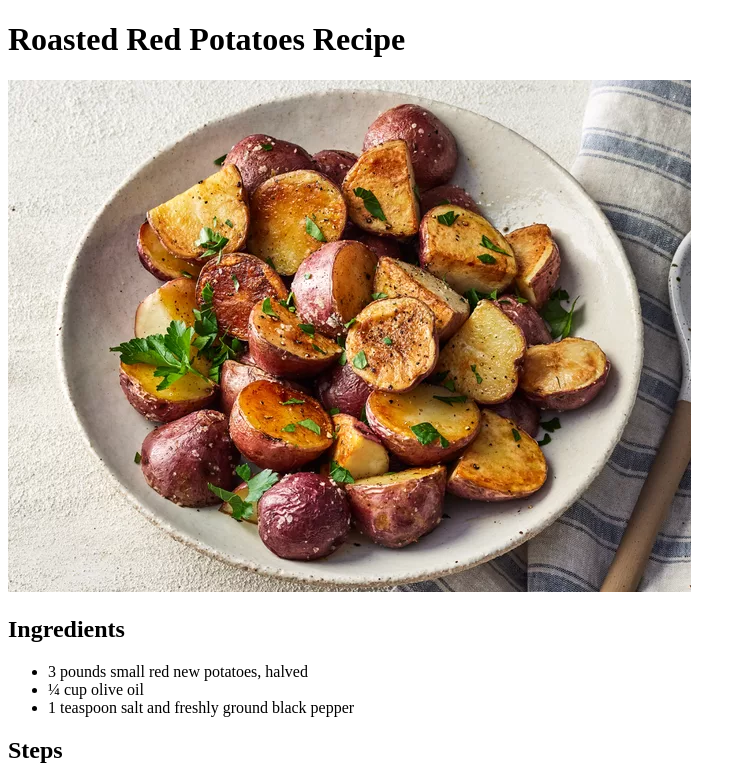
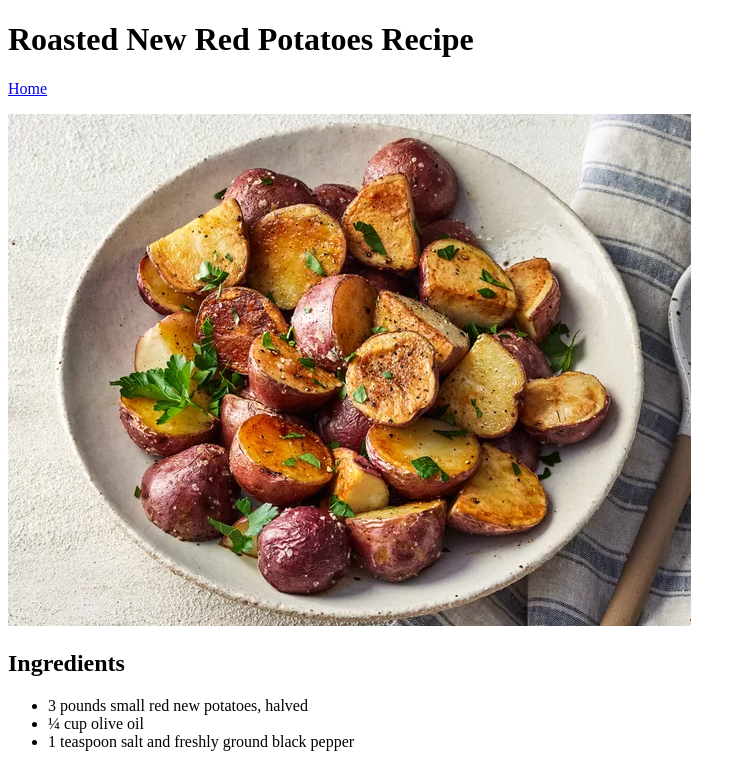
Before and after one commit to Zedel728/odin-recipes, a plain HTML site: page recipes/roasted-potatoes.html in a window 1280 px wide. Shown: the top 768 px of the page, without its empty margins (0-746 px from the left). Drawn offline with Linux system fonts and the light colour scheme.

Commit message:
Add Home Link

```diff
--- a/recipes/roasted-potatoes.html
+++ b/recipes/roasted-potatoes.html
@@ -6,7 +6,9 @@
     <title>Roasted Red Potatoes</title>
   </head>
   <body>
-    <h1>Roasted Red Potatoes Recipe</h1>
+    <h1>Roasted New Red Potatoes Recipe</h1>
+    <p></p>
+    <a href="../index.html">Home</a>
     <p></p>
     <img src="../images/roastedpotatoes.webp" alt="Roasted Potatoes img" />
     <h2>Ingredients</h2>
```
